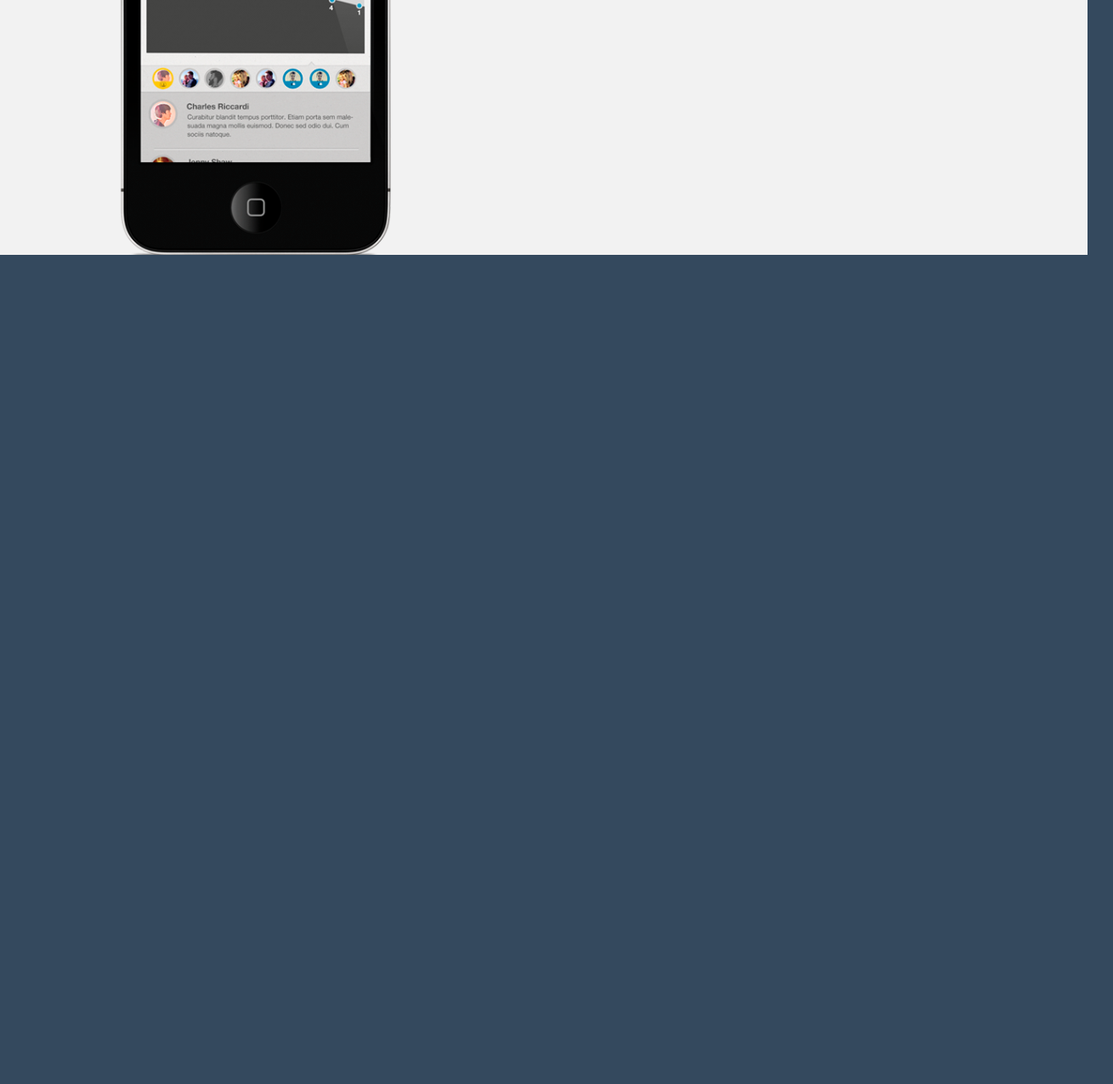
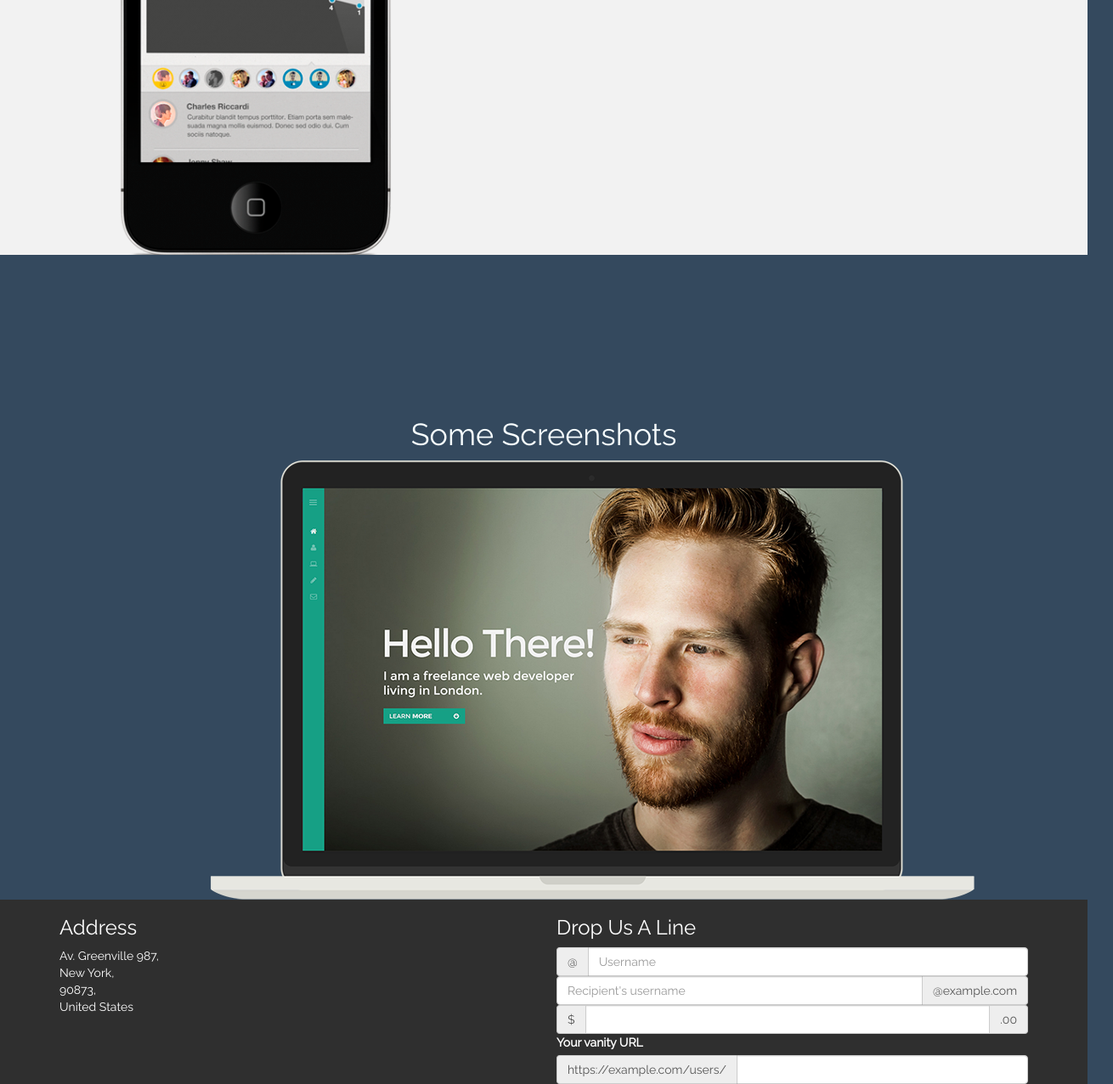
Before and after one commit to laureenpe/responsive-pratt, a plain HTML site: page index.html in a window 1280 px wide. Shown: the part 1580-2856 px from the top of the page at 85% size, 1310 px wide, since content can reach past the window. Before the commit the page ends 1880 px from the top, so only its background shows below. Drawn offline with nearby package versions, Linux system fonts and the light colour scheme.

Commit message:
updated footer and whats new

```diff
--- a/assets/css/style.css
+++ b/assets/css/style.css
@@ -75,3 +75,32 @@ body {
 .features h5 {
     color: #8bccb6;
 }
+
+
+/*SCREENSHOTS*/
+
+.screenshots {
+    background-color: #34495e;
+}
+
+.screenshots h1 {
+    color: #f7feff;
+    text-align: center;
+    margin-top: 15%;
+}
+
+.screenshots img {
+    margin-left: 20%;
+    display: block;
+    height: auto;
+    max-width: 100%;
+    line-height: 1;
+}
+
+
+/*FOOTER*/
+
+footer {
+    background-color: #2f2f2f;
+    color: white;
+}
--- a/index.html
+++ b/index.html
@@ -108,8 +108,55 @@
                 </div>
 
     </section>
+    <!--SOME SCREENSHOTS-->
+    <section class="screenshots">
+        <div class="row">
+            <div class="col-lg-12">
+                <h1>Some Screenshots</h1>
+            </div>
+            <div class="row">
+                <div class="col-lg-12">
+                    <img src="img/item-01.png" alt="photo">
+                </div>
+            </div>
 
+    </section>
+    <footer>
+        <div class="container">
+            <div class="row">
+                <div class="col-lg-6">
+                    <h3>Address</h3>
+                    <p>Av. Greenville 987, <br> New York, <br> 90873, <br> United States</p>
+                </div>
+                <div class="col-lg-6">
+                    <h3>Drop Us A Line</h3>
+                    <div class="input-group">
+                        <span class="input-group-addon" id="basic-addon1">@</span>
+                        <input type="text" class="form-control" placeholder="Username" aria-describedby="basic-addon1">
+                    </div>
 
+                    <div class="input-group">
+                        <input type="text" class="form-control" placeholder="Recipient's username" aria-describedby="basic-addon2">
+                        <span class="input-group-addon" id="basic-addon2">@example.com</span>
+                    </div>
+
+                    <div class="input-group">
+                        <span class="input-group-addon">$</span>
+                        <input type="text" class="form-control" aria-label="Amount (to the nearest dollar)">
+                        <span class="input-group-addon">.00</span>
+                    </div>
+
+                    <label for="basic-url">Your vanity URL</label>
+                    <div class="input-group">
+                        <span class="input-group-addon" id="basic-addon3">https://example.com/users/</span>
+                        <input type="text" class="form-control" id="basic-url" aria-describedby="basic-addon3">
+                    </div>
+
+                </div>
+            </div>
+
+        </div>
+    </footer>
 
     <script src=" https://ajax.googleapis.com/ajax/libs/jquery/1.12.4/jquery.min.js "></script>
     <!-- Include all compiled plugins (below), or include individual files as needed -->
```
